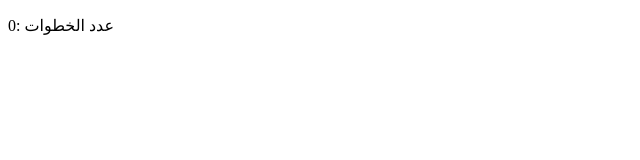
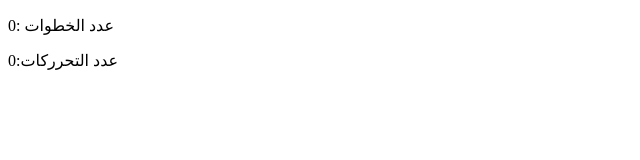
Before and after one commit to 2youb00/calories, a plain HTML site: page index.html in a window 1280 px wide. Shown: the whole page, without its empty margins (0-640 px from the left). Drawn offline with Linux system fonts and the light colour scheme.

Commit message:
Update index.html

```diff
--- a/index.html
+++ b/index.html
@@ -7,6 +7,7 @@
 </head>
 <body>
     <p class="nbr-step">عدد الخطوات :<span>0</span></p>
+    <p class="nbr-move">عدد التحرركات:<span>0</span></p>
     <script src="script.js"></script>
 </body>
 </html>
```
